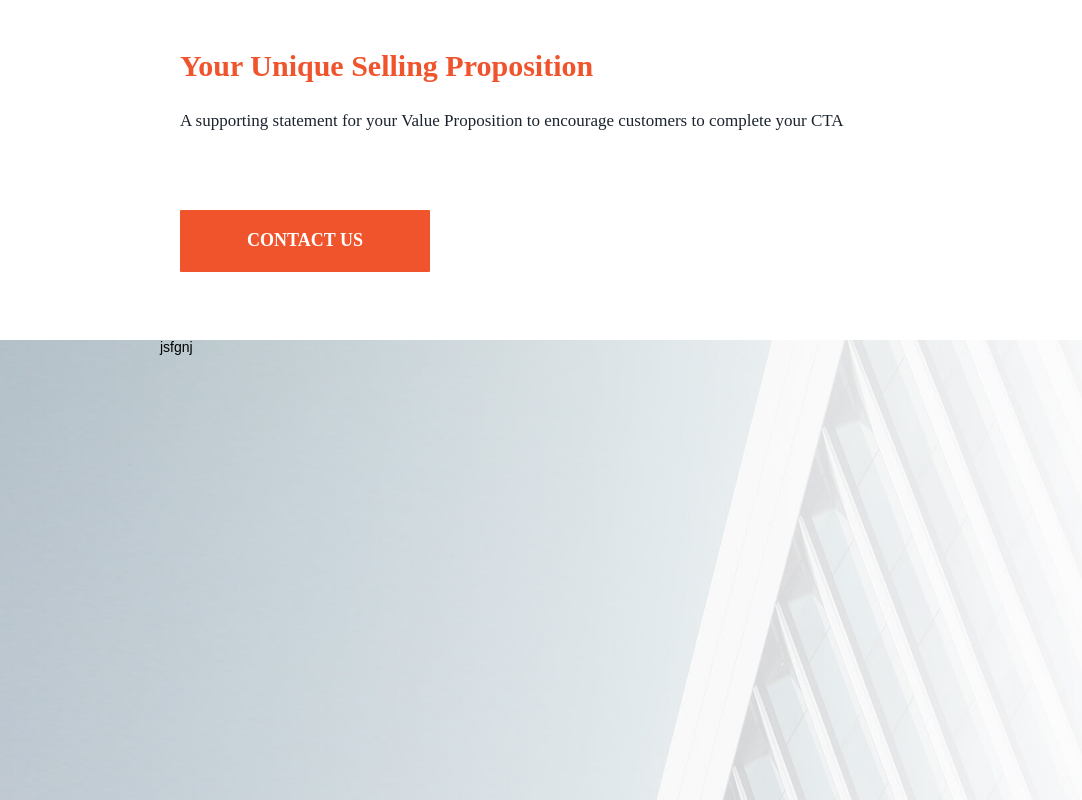
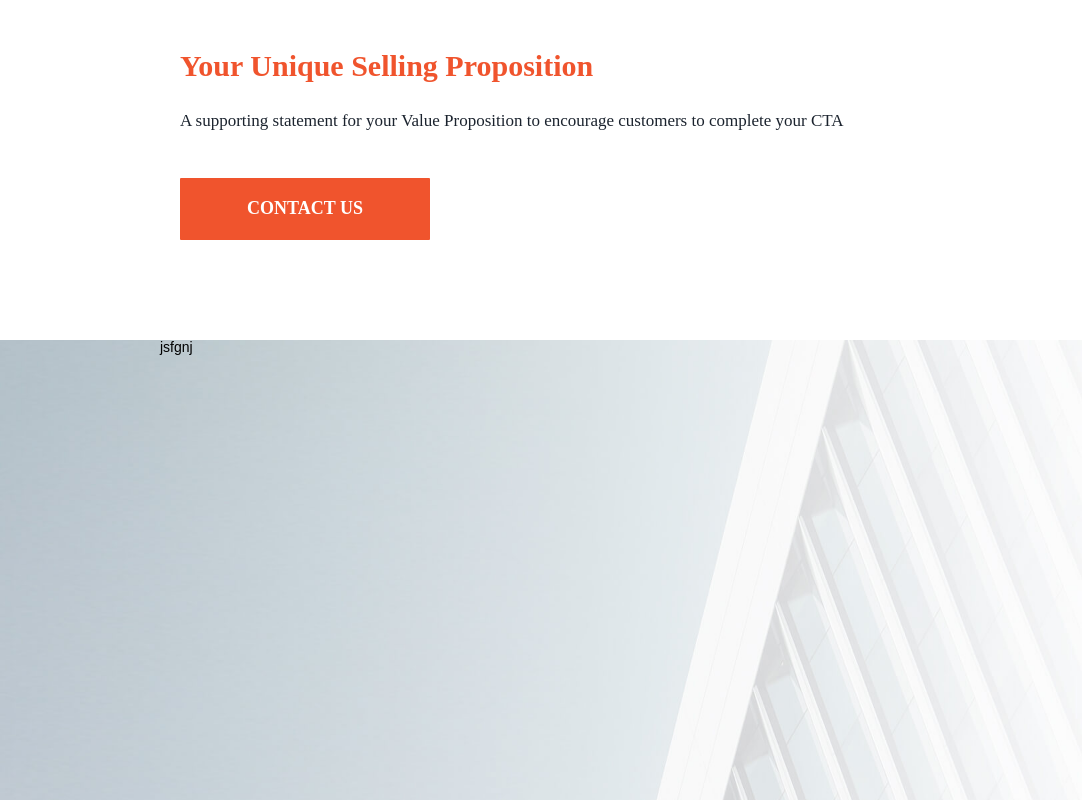
Before and after one commit to Ikennaf1/beitor, a website: page index.html in a window 1280 px wide. Shown: the part 3228-4028 px from the top of the page, without its empty margins (0-1082 px from the left). Drawn offline with Linux system fonts and the light colour scheme; a web font is replaced by a local one.

Commit message:
slides ok

```diff
--- a/index.html
+++ b/index.html
@@ -512,7 +512,7 @@ lazySizes.init();
                         <p>A supporting statement for your Value Proposition to encourage customers to complete your CTA
                         </p>
                     </div>
-                    <a href="#qOb0g4TfF9GoUxQxgA3oweV2ipTBVZ4Z" id="SZKlCOo0SLL8D1dyAJWkDCVTVRmV0p9z" aria-label="CONTACT US" class="widget widget-button" version="3" subtype="anchor" rel="noopener noreferrer">
+                    <a href="#qOb0g4TfF9GoUxQxgA3oweV2ipTBVZ4Z" id="SZKlCOo0SLL8D1dyAJWkDCVTVRmV0p9z" aria-label="CONTACT US" class="widget widget-button mt--32" version="3" subtype="anchor" rel="noopener noreferrer">
                         <div class="widget-overlay">
                         </div>
                         <div id="KdetB4ruVu58qKe0hqJapPXfsLit9ezV" class="widget widget-text">CONTACT US
@@ -521,6 +521,7 @@ lazySizes.init();
                 </div>
             </div>
         </div>
+
         <div id="aWT8CMHqhvLxhJKgRna5NZqo1B1hHJ24" class="widget widget-section lazyloaded mt-24">
             <div class="row">
                 <div class="container lazyloaded">
--- a/index_files/preview.css
+++ b/index_files/preview.css
@@ -620,7 +620,7 @@ img[data-gallery]:hover {
 #kLZINlNytSfhrWB13t8AOKDE9TrLgNz7 { position:absolute;display:block;z-index:100002;border-top:0;border-left:0;border-right:0;border-bottom:0;height:37px;width:98px;top:26.5px;left:431.00003051758px;overflow:hidden;display:block; }
 #Ma8JVtey2nrG44MUagafsqf9q5SVTSln { color:#534f4d;display:block;width:328px;position:absolute;font-family:lato;font-size:14px;font-weight:300;z-index:100001;line-height:1.3;letter-spacing:0;top:34px;left:631.890625px;height:18px;font-style:normal;text-align:right;text-align-last:right;display:block; }
 #oGigLLF5dVnTLdG9ilRLUHl7ZIe6CRhb { color:#f0542d;display:block;width:330px;position:absolute;font-family:lato;font-size:14px;font-weight:700;z-index:100002;line-height:1.3;letter-spacing:0;top:52px;left:630px;height:18px;font-style:normal;text-align:right;text-align-last:right;display:block; }
-#qOb0g4TfF9GoUxQxgA3oweV2ipTBVZ4Z { border-top:0;border-left:0;border-right:0;border-bottom:0;background-color:#ffffff;background-image:url("https://images.assets-landingi.com/ytTmYF61/bg1-1.jpg");background-position:center;background-repeat:no-repeat;background-attachment:fixed;background-size:cover;position:relative;display:block; }#qOb0g4TfF9GoUxQxgA3oweV2ipTBVZ4Z > .row .container { background-color: transparent; background-image: none; }#qOb0g4TfF9GoUxQxgA3oweV2ipTBVZ4Z::before {     content: '';
+#qOb0g4TfF9GoUxQxgA3oweV2ipTBVZ4Z { border-top:0;border-left:0;border-right:0;border-bottom:0;background-color:#ffffff;background-image:url("/index_files/bg1-1.jpg");background-position:center;background-repeat:no-repeat;background-attachment:fixed;background-size:cover;position:relative;display:block; }#qOb0g4TfF9GoUxQxgA3oweV2ipTBVZ4Z > .row .container { background-color: transparent; background-image: none; }#qOb0g4TfF9GoUxQxgA3oweV2ipTBVZ4Z::before {     content: '';
     display: block;
     position: absolute;
     top: 0;
--- a/src/input.css
+++ b/src/input.css
@@ -1,6 +1,10 @@
 @tailwind base;
 @tailwind components;
 @tailwind utilities;
+
+.mt--32 {
+    @apply mt-[-32px];
+}
 
 .cover-img {
     background-image: url('/index_files/bg1-1.jpg');
```
Also changed, not shown: css/style.css.
